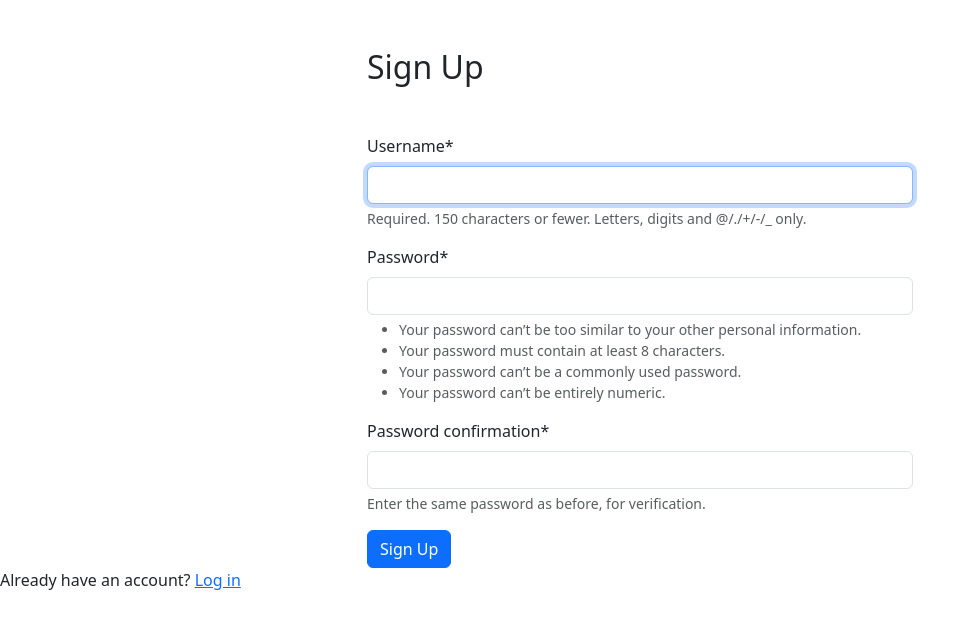
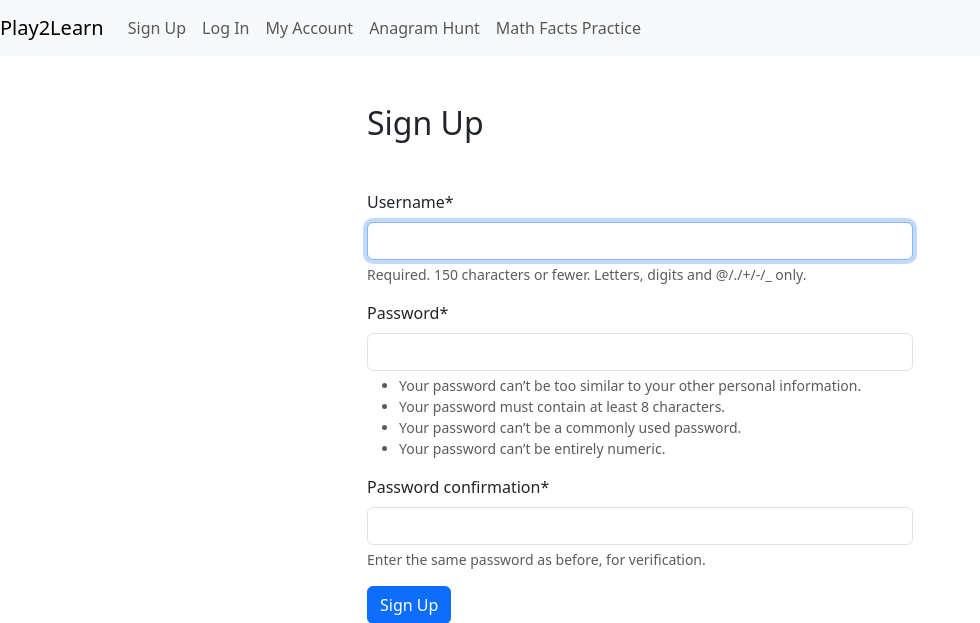
Before and after one commit to godbeyjf/Play2LearnDjangoProject, a Django app: page /users/signup/ in a window 1280 px wide. Shown: the top 623 px of the page, without its empty margins (0-980 px from the left). Run offline with Django 4.2, Linux system fonts and the light colour scheme; tables that the repository leaves empty hold one stand-in row (values such as "Sample post"); some libraries are stand-ins or nearby versions.

Commit message:
myaccount_tracking_leaderboards

```diff
--- a/templates/_base_vue.html
+++ b/templates/_base_vue.html
@@ -8,6 +8,35 @@
 <link href="https://cdn.jsdelivr.net/npm/bootstrap@5.3.2/dist/css/bootstrap.min.css" rel="stylesheet" integrity="sha384-T3c6CoIi6uLrA9TneNEoa7RxnatzjcDSCmG1MXxSR1GAsXEV/Dwwykc2MPK8M2HN" crossorigin="anonymous">
 <script defer src="http://localhost:8080/js/chunk-vendors.js"></script><script defer src="http://localhost:8080/js/app.js"></script></head>
 <body>
+
+  <header>
+    <nav class="navbar navbar-expand-lg navbar-light bg-light">
+        <a class="navbar-brand" href="{% url 'home' %}">Play2Learn</a>
+        <button class="navbar-toggler" type="button" data-toggle="collapse" data-target="#navbarNav" aria-controls="navbarNav" aria-expanded="false" aria-label="Toggle navigation">
+            <span class="navbar-toggler-icon"></span>
+        </button>
+        <div class="collapse navbar-collapse" id="navbarNav">
+            <ul class="navbar-nav">
+                <li class="nav-item">
+                    <a class="nav-link" href="{% url 'users:signup' %}">Sign Up</a>
+                </li>
+                <li class="nav-item">
+                    <a class="nav-link" href="{% url 'users:login' %}">Log In</a>
+                </li>
+                <li class="nav-item">
+                    <a class="nav-link" href="{% url 'users:my_account' %}">My Account</a>
+                </li>
+                <li class="nav-item">
+                    <a class="nav-link" href="{% url 'games:anagram-hunt' %}">Anagram Hunt</a>
+                </li>
+                <li class="nav-item">
+                    <a class="nav-link" href="{% url 'games:math-facts' %}">Math Facts Practice</a>
+                </li>
+            </ul>
+        </div>
+    </nav>
+</header>
+
   {% block main %}{% endblock %}
   <div id="app"></div>
   <!-- Bootstrap JS CDN -->
--- a/templates/home.html
+++ b/templates/home.html
@@ -7,11 +7,7 @@
     <div class="jumbotron">
         <h1 class="display-4">Welcome to Play2Learn!</h1>
         <hr class="my-4">
-        <a class="btn btn-primary btn-lg" href="{% url 'users:signup' %}" role="button">Sign Up</a>
-        <a class="btn btn-primary btn-lg" href="{% url 'users:login' %}" role="button">Log In</a>
-        <a class="btn btn-primary btn-lg" href="{% url 'users:my_account' %}" role="button">My Account</a>
-        <a class="btn btn-primary btn-lg" href="{% url 'games:anagram-hunt' %}" role="button">Anagram Hunt</a>
-        <a class="btn btn-primary btn-lg" href="{% url 'games:math-facts' %}" role="button">Math Facts Practice</a>
+
     </div>
 </div>
 {% endblock %}
--- a/users/forms.py
+++ b/users/forms.py
@@ -1,4 +1,5 @@
 from django import forms
+from django.contrib.auth import get_user_model
 from django.contrib.auth.forms import UserCreationForm, AuthenticationForm
 from .models import CustomUser
 
@@ -11,3 +12,8 @@ class CustomUserAuthenticationForm(AuthenticationForm):
     class Meta:
         model = CustomUser
         fields = ['username', 'password']
+
+class CustomUserChangeForm(forms.ModelForm):
+    class Meta:
+        model = CustomUser
+        fields = ['username', 'email', 'first_name', 'last_name']
--- a/users/views.py
+++ b/users/views.py
@@ -1,7 +1,8 @@
 from django.shortcuts import render, redirect
-from .forms import CustomUserCreationForm, CustomUserAuthenticationForm
+from .forms import CustomUserCreationForm, CustomUserAuthenticationForm, CustomUserChangeForm
 from django.contrib.auth import login, authenticate, get_user_model
 from django.contrib.auth.decorators import login_required
+from games.models import GameRecord
 
 def signup_view(request):
     if request.method == 'POST':
@@ -30,4 +31,23 @@ def login_view(request):
 
 @login_required
 def my_account_view(request):
-    return render(request, 'account/myaccount.html')
+    if request.method == 'POST':
+        form = CustomUserChangeForm(request.POST, instance=request.user)
+        if form.is_valid():
+            form.save()
+    else:
+        form = CustomUserChangeForm(instance=request.user)
+
+    tracking_history = GameRecord.objects.filter(user=request.user)
+    leaderboard_AnagramGame = GameRecord.objects.filter(game_type='AnagramGame').order_by('-final_score')
+    leaderboard_MathGame = GameRecord.objects.filter(game_type='MathGame').order_by('-final_score')
+
+    print(leaderboard_MathGame)
+
+    context = {
+        'form': form,
+        'tracking_history': tracking_history,
+        'leaderboard_AnagramGame': leaderboard_AnagramGame,
+        'leaderboard_MathGame': leaderboard_MathGame,
+    }
+    return render(request, 'account/myaccount.html', context)
```
Also changed, not shown: templates/account/myaccount.html (+57 -0 lines).
